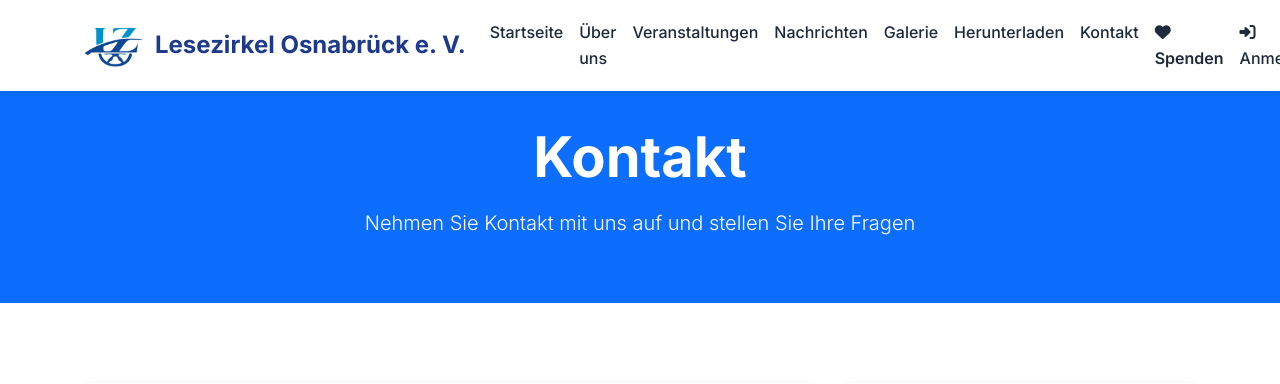
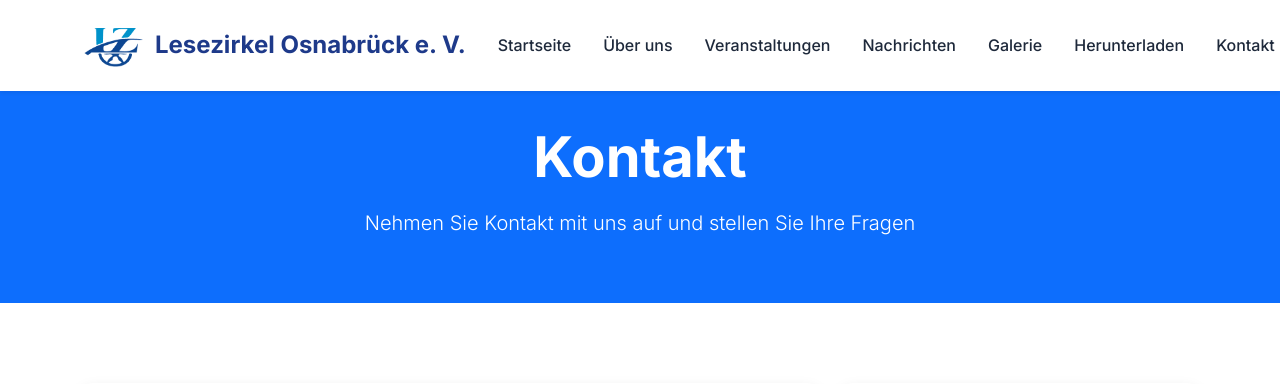
Before and after one commit to InalHakan/lesezirkel_osnabrueck, a Django app: page /kontakt/ in a window 1280 px wide. Shown: the top 384 px of the page. Run offline with Django 5.2, Linux system fonts and the light colour scheme.

Commit message:
Enhance navigation links with improved styling and accessibility; adjust padding and alignment

```diff
--- a/static/css/style.css
+++ b/static/css/style.css
@@ -48,27 +48,26 @@ body {
     color: var(--dark-color) !important;
     transition: var(--transition);
     position: relative;
+    padding: 0.5rem 1rem !important;
+    display: inline-flex !important;
+    align-items: center;
+    white-space: nowrap;
 }
 
 .nav-link:hover {
     color: var(--primary-color) !important;
-    transform: translateY(-2px);
 }
 
-.nav-link::after {
-    content: '';
-    position: absolute;
-    width: 0;
-    height: 2px;
-    bottom: 0;
-    left: 50%;
-    background-color: var(--primary-color);
-    transition: var(--transition);
-    transform: translateX(-50%);
+.nav-link.active {
+    color: var(--primary-color) !important;
+    font-weight: 600;
 }
 
-.nav-link:hover::after {
-    width: 100%;
+.nav-link i {
+    flex-shrink: 0;
+    display: inline-flex;
+    align-items: center;
+    justify-content: center;
 }
 
 /* Navigation Dropdown Styles */
--- a/templates/base.html
+++ b/templates/base.html
@@ -38,7 +38,7 @@
                         <a class="nav-link" href="{% url 'home' %}">Startseite</a>
                     </li>
                     <li class="nav-item">
-                        <a class="nav-link" href="{% url 'about' %}">Über uns</a>
+                        <a class="nav-link" href="{% url 'about' %}">Über&nbsp;uns</a>
                     </li>
                     <li class="nav-item">
                         <a class="nav-link" href="{% url 'events' %}">Veranstaltungen</a>
@@ -56,15 +56,14 @@
                         <a class="nav-link" href="{% url 'contact' %}">Kontakt</a>
                     </li>
                     <li class="nav-item">
-                        <a class="nav-link text-danger fw-semibold" href="{% url 'donate' %}">
-                            <i class="fas fa-heart me-1"></i>Spenden
+                        <a class="nav-link text-danger fw-semibold d-flex align-items-center" href="{% url 'donate' %}">
+                            <i class="fas fa-heart me-2"></i><span>Spenden</span>
                         </a>
                     </li>
                     {% if user.is_authenticated %}
                         <li class="nav-item dropdown">
-                            <a class="nav-link dropdown-toggle" href="#" id="userDropdown" role="button" data-bs-toggle="dropdown" aria-expanded="false">
-                                <i class="fas fa-user me-1"></i>
-                                {{ user.first_name|default:user.username }}
+                            <a class="nav-link dropdown-toggle d-flex align-items-center" href="#" id="userDropdown" role="button" data-bs-toggle="dropdown" aria-expanded="false">
+                                <i class="fas fa-user me-2"></i><span>{{ user.first_name|default:user.username }}</span>
                             </a>
                             <ul class="dropdown-menu">
                                 {% if user.is_staff %}
@@ -84,8 +83,8 @@
                         </li>
                     {% else %}
                         <li class="nav-item">
-                            <a class="nav-link" href="{% url 'login' %}?next={{ request.path }}">
-                                <i class="fas fa-sign-in-alt me-1"></i>Anmelden
+                            <a class="nav-link d-flex align-items-center" href="{% url 'login' %}?next={{ request.path }}">
+                                <i class="fas fa-sign-in-alt me-2"></i><span>Anmelden</span>
                             </a>
                         </li>
                     {% endif %}
```
